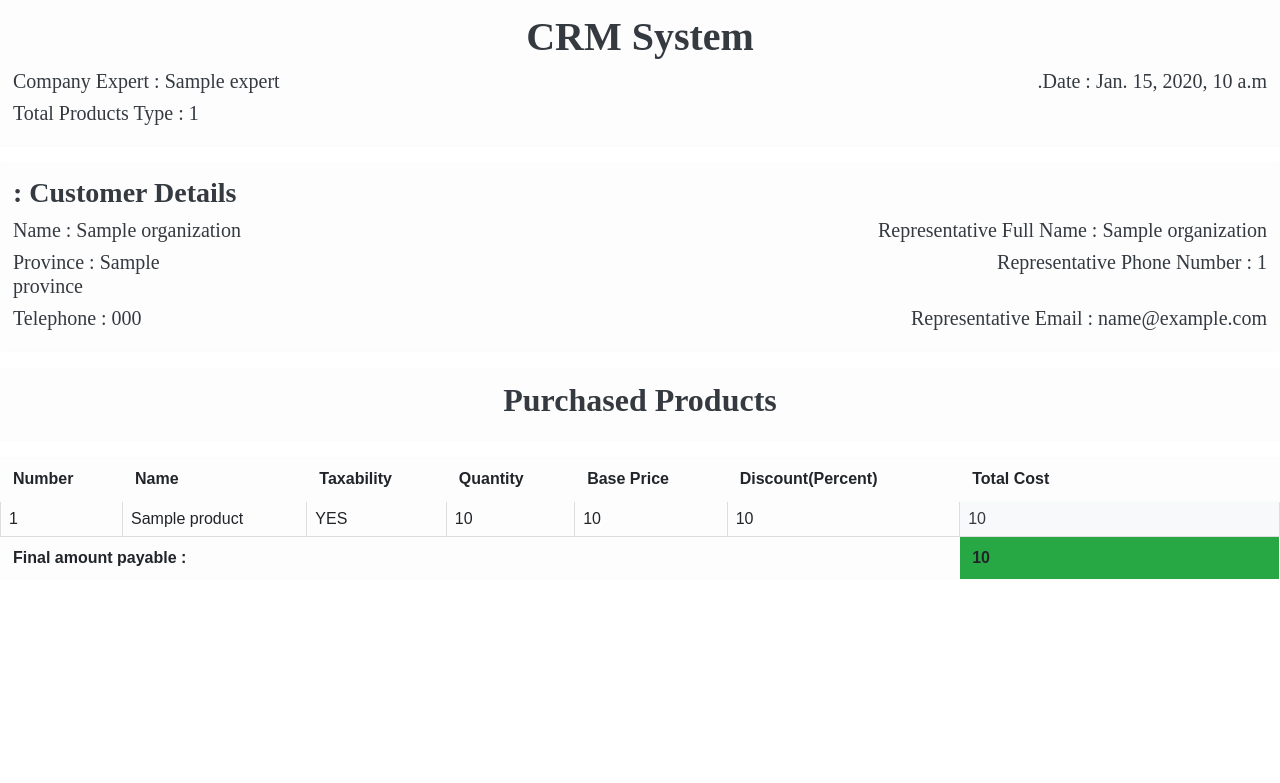
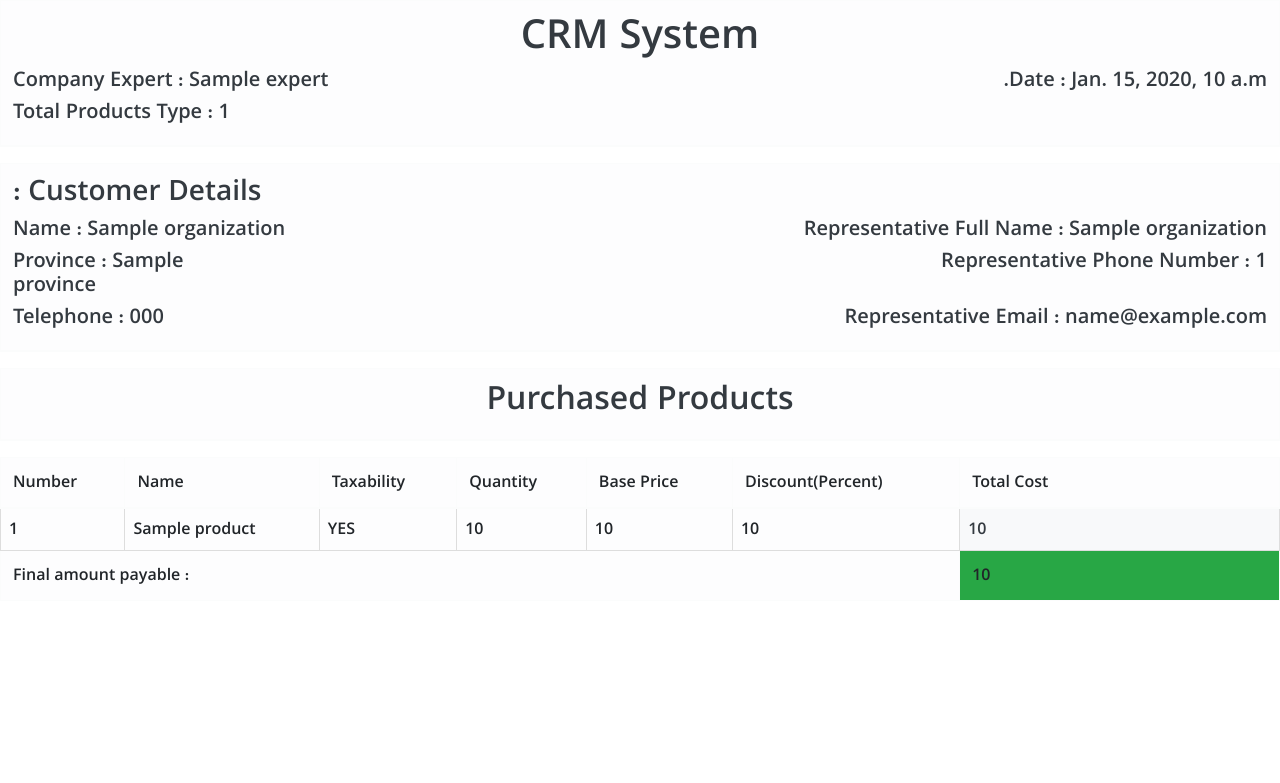
Before and after one commit to ANejadkoorki/CRM-Project, a Django app: template CRM/sellProcess/templates/sellProcess/quote-pdf.html in a window 1280 px wide. Shown: the top 783 px of the page. Run offline with Django 3.2, Linux system fonts and the light colour scheme; the template is opened without the code that fills it: most values are stand-ins (such as "Sample title", 1, 10 or a date in 2020); lists and menus that the app fills with data are empty; some libraries are stand-ins or nearby versions; some web fonts are replaced.

Commit message:
WIP : Project Phase3 Completed.

```diff
--- a/CRM/company/static/css/styles.css
+++ b/CRM/company/static/css/font-styles.css
@@ -2,7 +2,7 @@
     font-family: "Sahel";
     font-style: normal;
     src: url("../fonts/sahel/Sahel-SemiBold.woff") format('woff'),
-         url("../fonts/sahel/Sahel-SemiBold.woff") format('woff');
+         url("../fonts/sahel/Sahel-SemiBold.woff2") format('woff2');
 
 }
 body {
@@ -27,3 +27,8 @@ p {
 .rtl {
     direction: rtl;
 }
+
+
+tr, th, tfoot, td {
+    font-family: Sahel, serif;
+}
--- a/CRM/company/templates/company/home-template.html
+++ b/CRM/company/templates/company/home-template.html
@@ -9,7 +9,7 @@
     {# bootstrap css styles and responsive page  #}
     <meta name="viewport" content="width=device-width, initial-scale=1, shrink-to-fit=no">
     <link href="{% static 'css/bootstrap.min.css' %} " rel="stylesheet">
-    <link href="{% static 'css/styles.css' %} " rel="stylesheet">
+    <link href="{% static 'css/font-styles.css' %} " rel="stylesheet">
 
     {# page title handling and block #}
     <title>{{ base_title }}{% block page_title %}{% trans 'Home' %}{% endblock %}</title>
--- a/CRM/experts/views.py
+++ b/CRM/experts/views.py
@@ -31,7 +31,7 @@ class ExpertLogin(FormView):
             login(self.request, user)
             next_url = self.request.GET.get('next', '/')
             if is_safe_url(next_url, settings.ALLOWED_HOSTS):
-                messages.success(self.request, f"{self.request.user.username}{_('Have Been Logged in Successfully.')}")
+                messages.success(self.request, f"{self.request.user.username} {_('Have Been Logged in Successfully.')}")
                 return redirect(next_url)
             else:
                 messages.error(self.request, _('This url is not safe.'))
@@ -51,7 +51,7 @@ class ExpertLogout(RedirectView):
     """
 
     def get(self, request, *args, **kwargs):
-        messages.success(self.request, f"{self.request.user.username}{_('Have Been Logged out Successfully.')}")
+        messages.success(self.request, f"{self.request.user.username} {_('Have Been Logged out Successfully.')}")
         logout(self.request)
         return redirect('company:home')
 
--- a/CRM/sellProcess/templates/sellProcess/quote-pdf.html
+++ b/CRM/sellProcess/templates/sellProcess/quote-pdf.html
@@ -11,20 +11,18 @@
     {# bootstrap css styles and responsive page  #}
     <meta name="viewport" content="width=device-width, initial-scale=1, shrink-to-fit=no">
     <link href="{% static 'css/bootstrap.min.css' %} " rel="stylesheet">
-    <link href="{% static 'css/styles.css' %} " rel="stylesheet">
+    <link href="{% static 'css/font-styles.css' %} " rel="stylesheet">
     <title>{{ base_title }}{% block page_title %}{% trans 'Quote Pdf' %}{% endblock %}</title>
 
     {# tables pdf style #}
     <style>
         body{
             background-color: white;
-            font-family: Arial, Helvetica, sans-serif;
             border-collapse: collapse;
             width: 100%;
         }
 
         #products {
-            font-family: Arial, Helvetica, sans-serif;
             border-collapse: collapse;
         }
 
```
